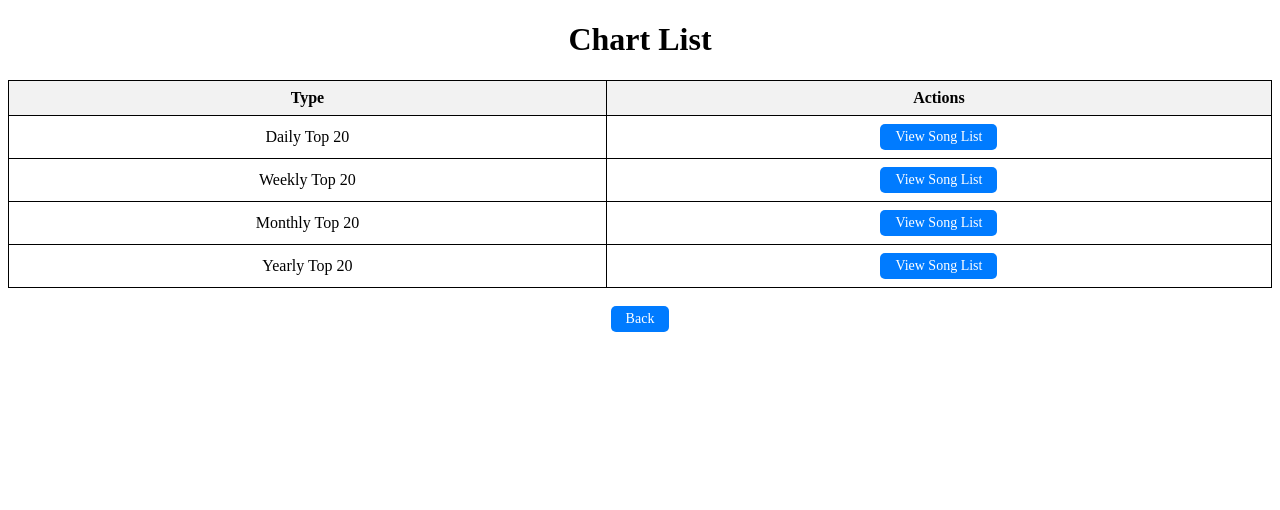
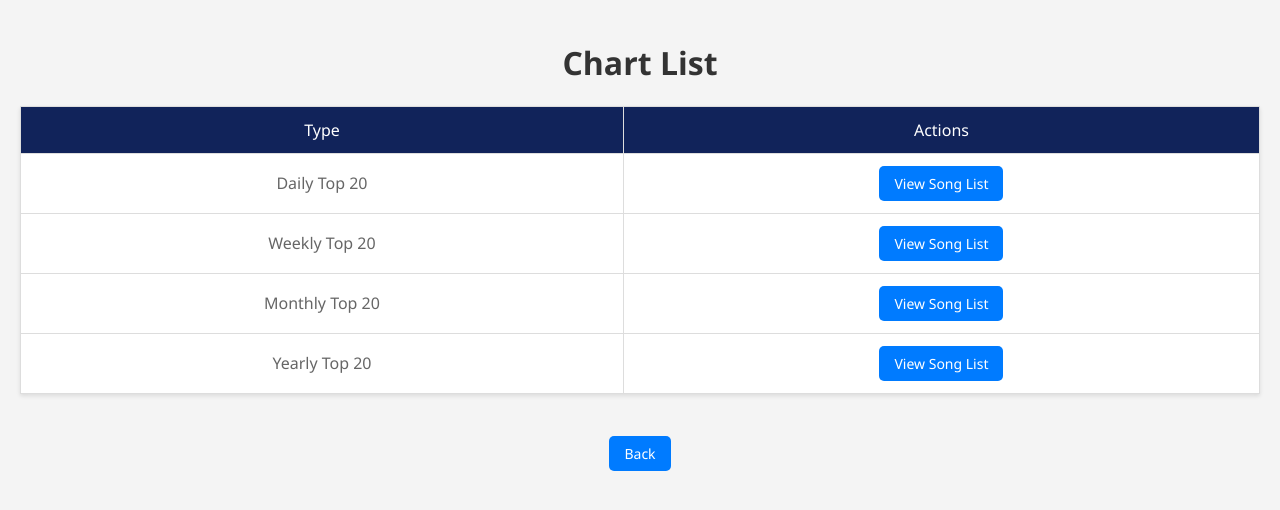
Before and after one commit to Saras355/basdat_proyek_tk, a Django app: template main/templates/chart_list.html in a window 1280 px wide. Shown: the top 510 px of the page. Run offline with Django 5.2, Linux system fonts and the light colour scheme; the template is opened without the code that fills it, so the values that code supplies are empty.

Commit message:
Add chart_list css

```diff
--- a/main/templates/chart_list.html
+++ b/main/templates/chart_list.html
@@ -75,3 +75,62 @@
 
 </body>
 </html>
+
+<style>
+    body {
+        font-family: 'Segoe UI', Tahoma, Geneva, Verdana, sans-serif;
+        background-color: #f4f4f4;
+        color: #333;
+        margin: 0;
+        padding: 20px;
+    }
+
+    h1 {
+        color: #333;
+        text-align: center;
+    }
+
+    table {
+        width: 100%;
+        border-collapse: collapse;
+        margin-top: 20px;
+        background-color: white;
+        box-shadow: 0 2px 4px rgba(0,0,0,0.1);
+    }
+
+    th, td {
+        border: 1px solid #dddddd;
+        padding: 12px 15px;
+        text-align: left;
+    }
+
+    th {
+        background-color: #11235A; /* Bright blue background */
+        color: #ffffff;
+        font-weight: normal;
+    }
+
+    td {
+        color: #666666;
+    }
+
+    a.button {
+        padding: 8px 15px;
+        background-color: #007bff; /* Bright blue background */
+        color: #ffffff;
+        text-decoration: none;
+        border-radius: 5px;
+        transition: background-color 0.3s;
+    }
+
+    a.button:hover {
+        background-color: #0056b3; /* A darker shade of blue */
+    }
+
+    .center-btn {
+        display: flex;
+        justify-content: center;
+        margin-top: 20px;
+        margin-bottom: 20px;
+    }
+</style>
```
